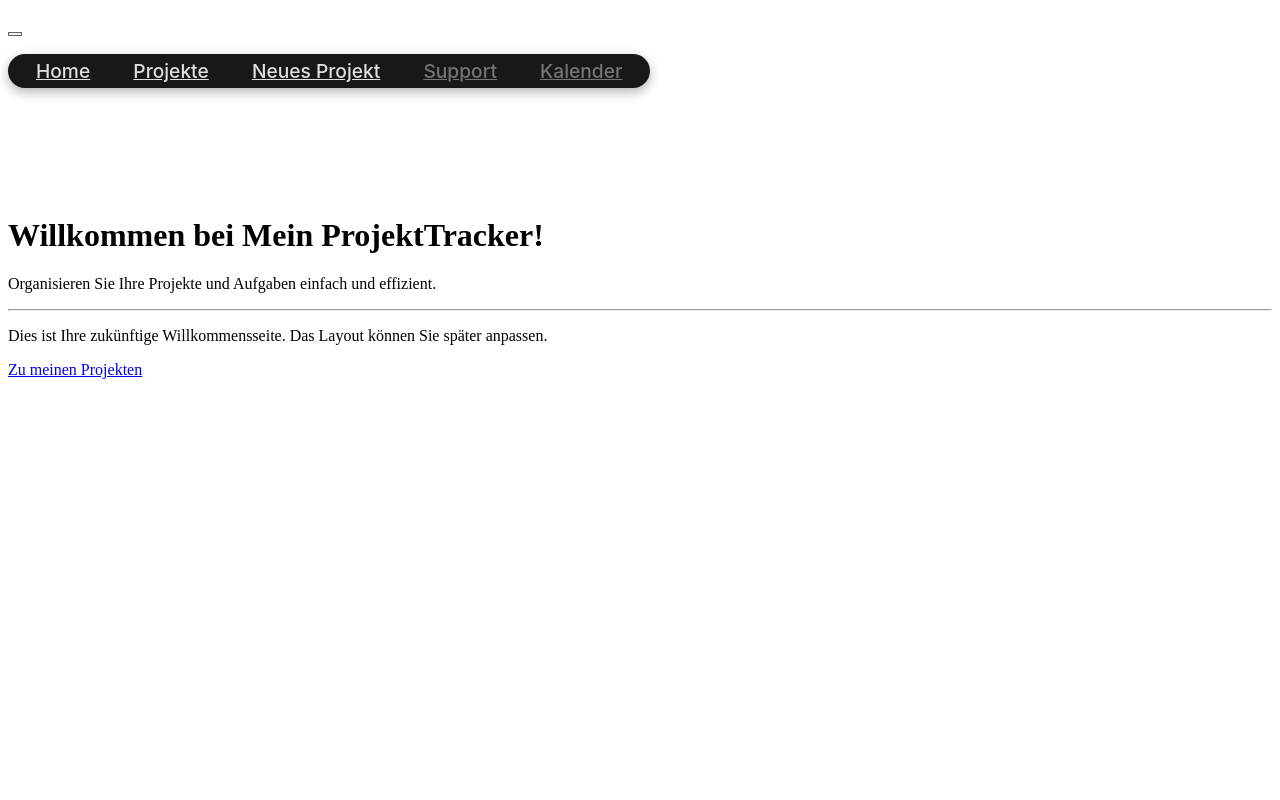
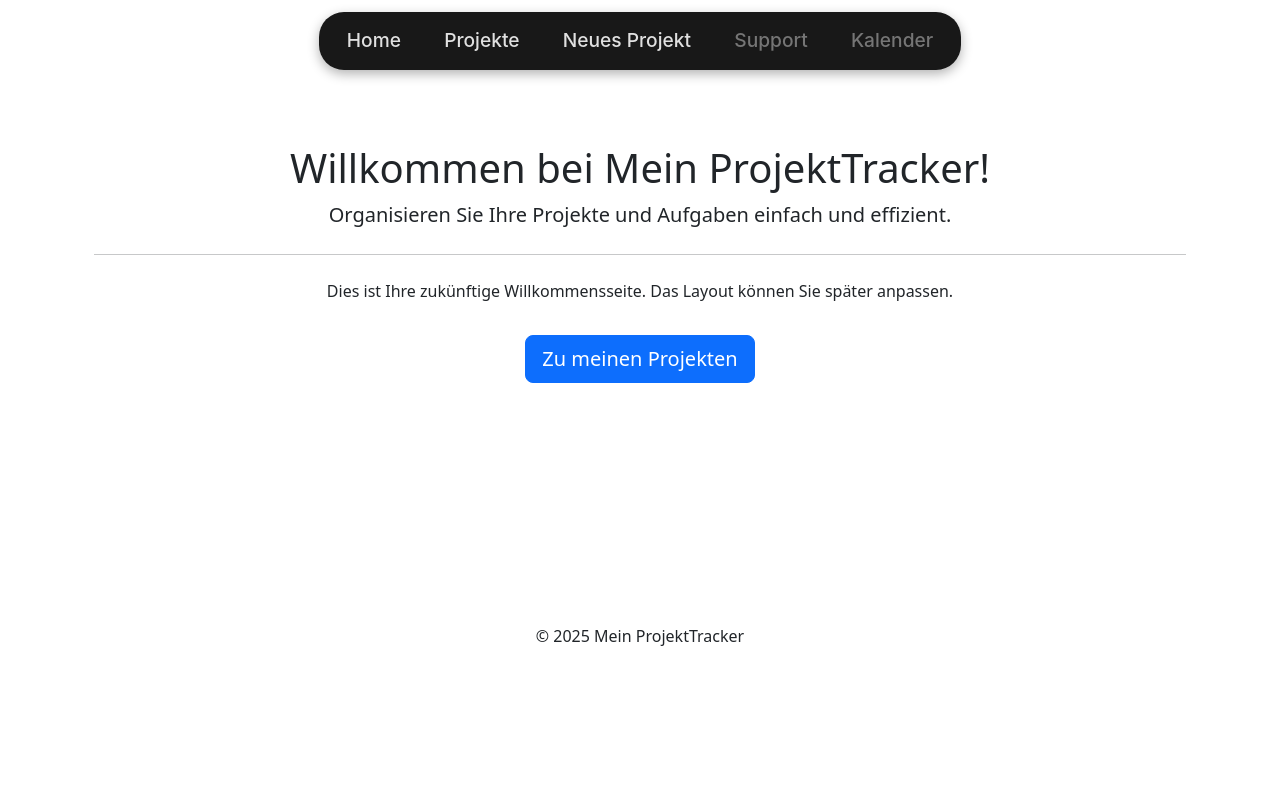
Before and after one commit to husse786/LN_FinalProject, a SvelteKit app in the folder FinalProject_App/: page / in a window 1280 px wide. Shown: the top 800 px of the page. Built offline with nearby package versions, Linux system fonts and the light colour scheme; no server answers; the database is empty.

Commit message:
Bootstrap_link_added

```diff
--- a/FinalProject_App/src/app.html
+++ b/FinalProject_App/src/app.html
@@ -4,6 +4,8 @@
 		<meta charset="utf-8" />
 		<link rel="icon" href="%sveltekit.assets%/favicon.png" />
 		<meta name="viewport" content="width=device-width, initial-scale=1" />
+		<link href="https://cdn.jsdelivr.net/npm/bootstrap@5.3.5/dist/css/bootstrap.min.css" rel="stylesheet" integrity="sha384-SgOJa3DmI69IUzQ2PVdRZhwQ+dy64/BUtbMJw1MZ8t5HZApcHrRKUc4W0kG879m7" crossorigin="anonymous">
+		<script src="https://cdn.jsdelivr.net/npm/bootstrap@5.3.5/dist/js/bootstrap.bundle.min.js" integrity="sha384-k6d4wzSIapyDyv1kpU366/PK5hCdSbCRGRCMv+eplOQJWyd1fbcAu9OCUj5zNLiq" crossorigin="anonymous"></script>
 		%sveltekit.head%
 	</head>
 	<body data-sveltekit-preload-data="hover">
--- a/FinalProject_App/src/routes/+layout.svelte
+++ b/FinalProject_App/src/routes/+layout.svelte
@@ -1,7 +1,13 @@
 <script>
-    //@runes
+    //@runes // Um den Runes-Modus explizit für diese Datei zu deklarieren
+
+    // Import Ihrer Navigationsleiste.svelte Komponente
     import Navigationsleiste from "$lib/components/Navigationsleiste.svelte";
-    import "../app.css";
+    // Import Ihrer globalen Stile
+    import "../app.css"; // Stellt sicher, dass app.css geladen wird
+
+    // Den 'children'-Prop (den Inhalt der aktuellen Seite) über $props() im Runes-Mode erhalten.
+    // $props() ist eine Rune und muss nicht importiert werden.
     let { children } = $props();
 </script>
 
@@ -16,8 +22,13 @@
 </footer>
 
 <style>
-        main {
-            min-height: 100vh;
-            padding-top: 80px;
-        }
-    </style>
+    main {
+        min-height: 70vh; /* Stellt sicher, dass der Footer bei wenig Inhalt unten bleibt */
+        /* WICHTIG: Platz für die fixed-top Navbar schaffen.
+           Passen Sie diesen Wert ggf. an die tatsächliche Höhe Ihrer Navigationsleiste an.
+           Der Wert von 80px ist eine Schätzung. */
+        padding-top: 80px;
+    }
+
+    /* Sie können hier weitere globale Styles für das Layout definieren, falls nötig */
+</style>
```
Also changed, not shown: FinalProject_App/src/routes/support/+page.svelte (added).
